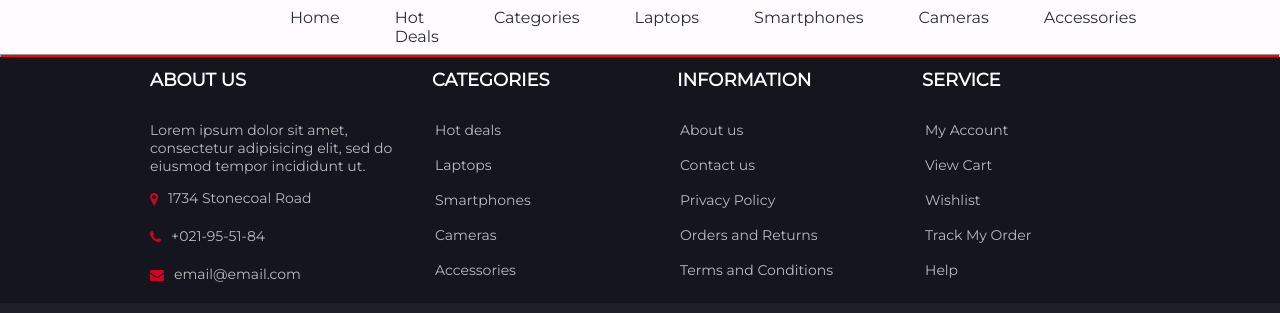
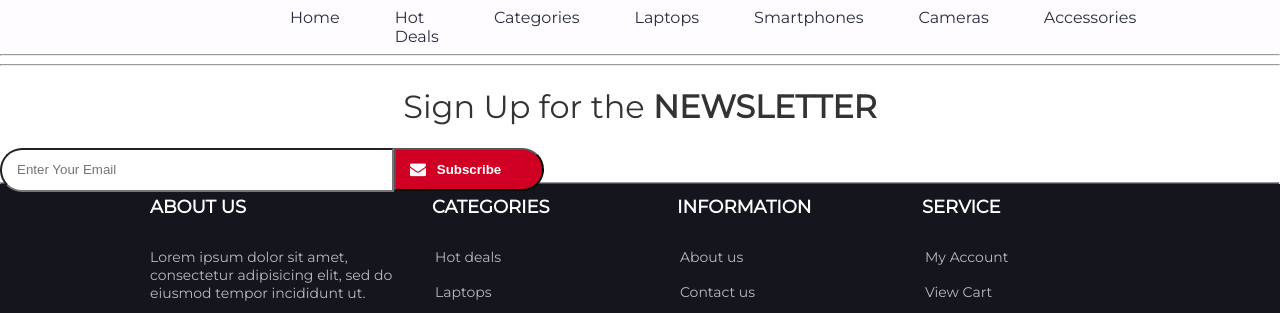
Before and after one commit to thanhnam1909/MyStore, a plain HTML site: page index.html in a window 1280 px wide. Shown: the part 337-650 px from the top of the page. Drawn offline with Linux system fonts and the light colour scheme.

Commit message:
Add files via upload

```diff
--- a/index.html
+++ b/index.html
@@ -97,6 +97,15 @@
       </ul>
       <hr />
     </div>
+    <hr>
+    <div class="sign-up">
+      <h1>Sign Up for the <strong>NEWSLETTER</strong></h1>
+      <div class="sign-up-input">
+        <input type="text" placeholder="Enter Your Email">
+        <i class="fa fa-envelope" aria-hidden="true"></i>
+        <input type="button" value="Subscribe">
+      </div>
+    </div>
     <div class="footer">
       <hr class="red-line" />
       <div class="footer-top">
--- a/style.css
+++ b/style.css
@@ -165,7 +165,40 @@ body {
     text-decoration: underline;
     font-weight: 600;
 }
-
+.sign-up{
+    text-align: center;
+}
+.sign-up h1{
+    color: #333333;
+    font-weight: lighter;
+}
+.sign-up h1 strong{
+    font-weight: 900;
+}
+.sign-up-input{
+    display: flex;
+    position: relative;
+}
+.sign-up-input input:first-child{
+    height: 40px;
+    width: 360px;
+    border-radius: 40px 0px 0px 40px;
+    padding: 0px 15px;
+}
+.sign-up-input input:last-child{
+    height: 43px;
+    width: 150px;
+    border-radius: 0px 40px 40px 0px ;
+    background-color: #D00024;
+    color: white;
+    font-weight: bold;
+}
+.sign-up-input i{
+    position: absolute;
+    color: white;
+    left: 410px;
+    top: -2px;
+}
 .footer-top {
     background-color: #15161d;
     display: flex;
```
